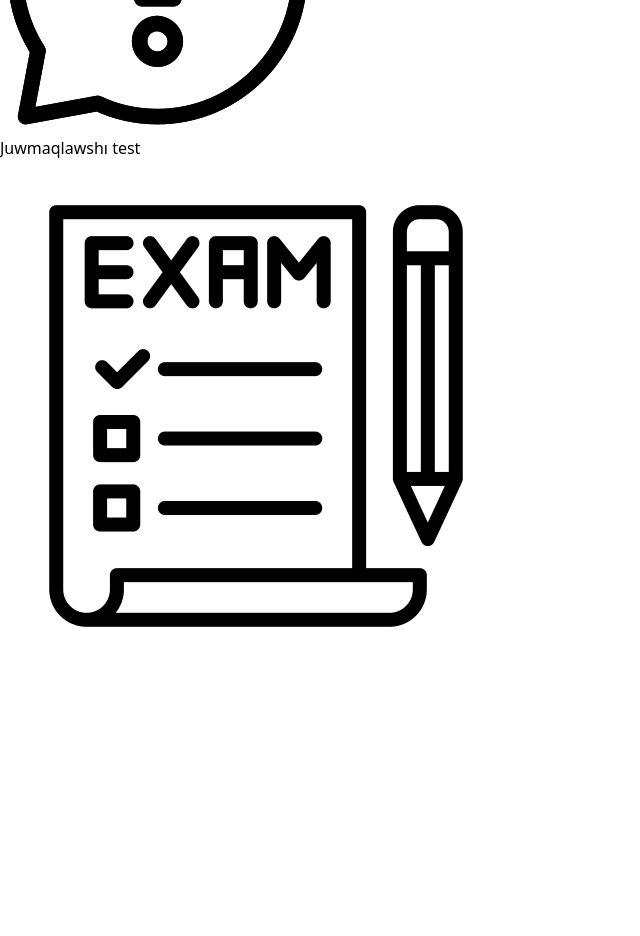
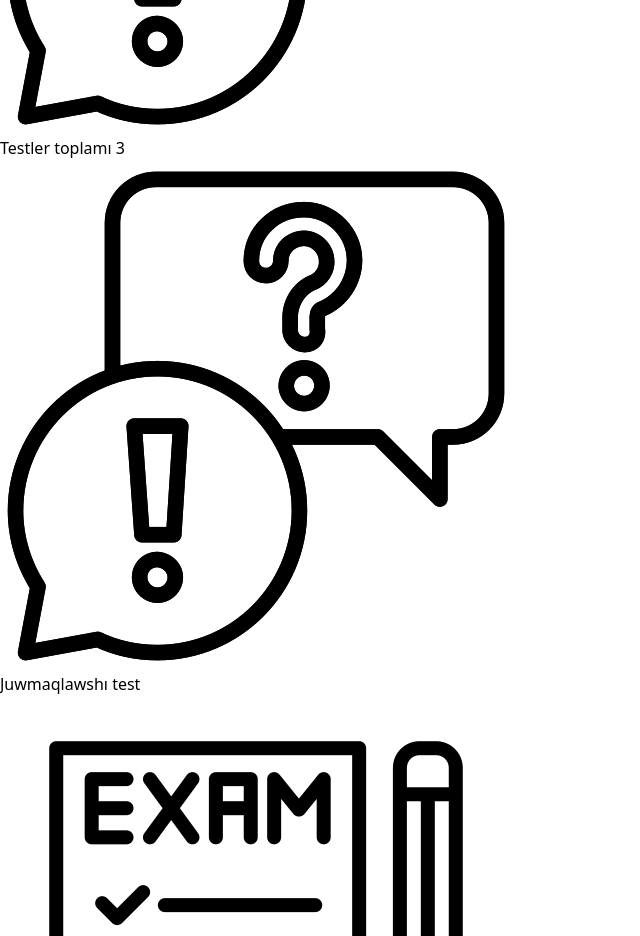
Before and after one commit to Kuanishbayev/ks-resources, a React (Vite) app: page /quizzes in a window 1280 px wide. Shown: the part 960-1896 px from the top of the page, without its empty margins (0-640 px from the left). Before the commit the page ends 1632 px from the top, so only its background shows below. Built offline with nearby package versions, Linux system fonts and the light colour scheme.

Commit message:
Some bugs were fixed.

```diff
--- a/src/pages/Quizzes.jsx
+++ b/src/pages/Quizzes.jsx
@@ -24,6 +24,14 @@ const Quizzes = () => {
               </div>
             </li>
           </Link>
+          <Link to='/quizzes-pack-3'>
+            <li className="bg-white p-4 rounded-md cursor-pointer hover:bg-orange-200 shadow active:scale-95 transition-all active:bg-white flex justify-between items-center gap-4">
+              <span className="text-indigo-600 text-lg font-semibold">Testler toplamı 3</span>
+              <div className='h-10'>
+                <img src={quizIcon} alt="Quiz icon" className='h-full' />
+              </div>
+            </li>
+          </Link>
           <a href='/test-files/imtixan.exe' download>
             <li className="bg-white p-4 rounded-md cursor-pointer hover:bg-orange-200 shadow active:scale-95 transition-all active:bg-white flex justify-between items-center gap-4">
               <span className="text-indigo-600 text-lg font-semibold">Juwmaqlawshı test</span>
```
